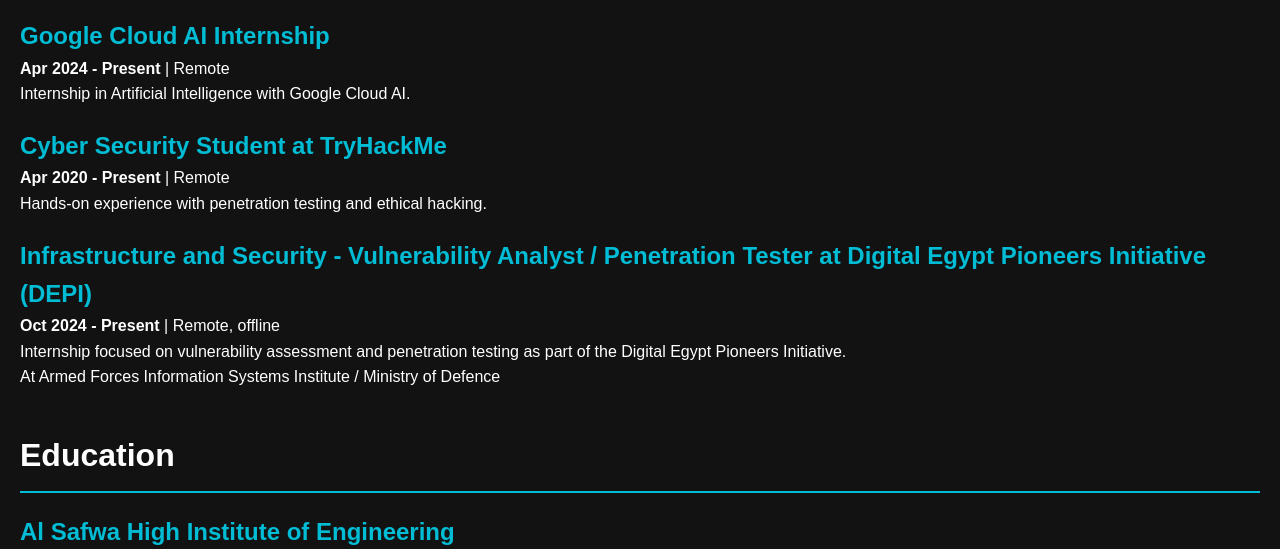
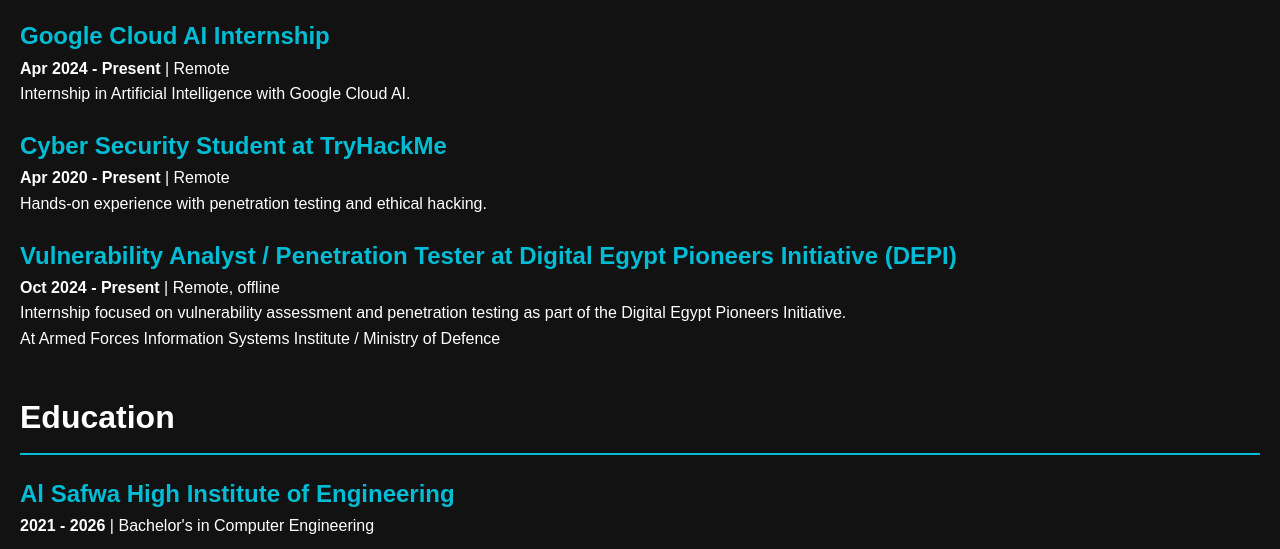
Before and after one commit to Joseph-George1/Joseph_Geogre.github.io, a plain HTML site: page index.html in a window 1280 px wide. Shown: the part 547-1096 px from the top of the page. Drawn offline with Linux system fonts and the light colour scheme.

Commit message:
Update index.html

```diff
--- a/index.html
+++ b/index.html
@@ -35,7 +35,7 @@
         <p><strong>Apr 2020 - Present</strong> | Remote</p>
         <p>Hands-on experience with penetration testing and ethical hacking.</p>
 
-        <h3>Infrastructure and Security - Vulnerability Analyst / Penetration Tester at Digital Egypt Pioneers Initiative (DEPI)</h3>
+        <h3>Vulnerability Analyst / Penetration Tester at Digital Egypt Pioneers Initiative (DEPI)</h3>
         <p><strong>Oct 2024 - Present</strong> | Remote, offline</p>
         <p>Internship focused on vulnerability assessment and penetration testing as part of the Digital Egypt Pioneers Initiative.</p>
 
```
